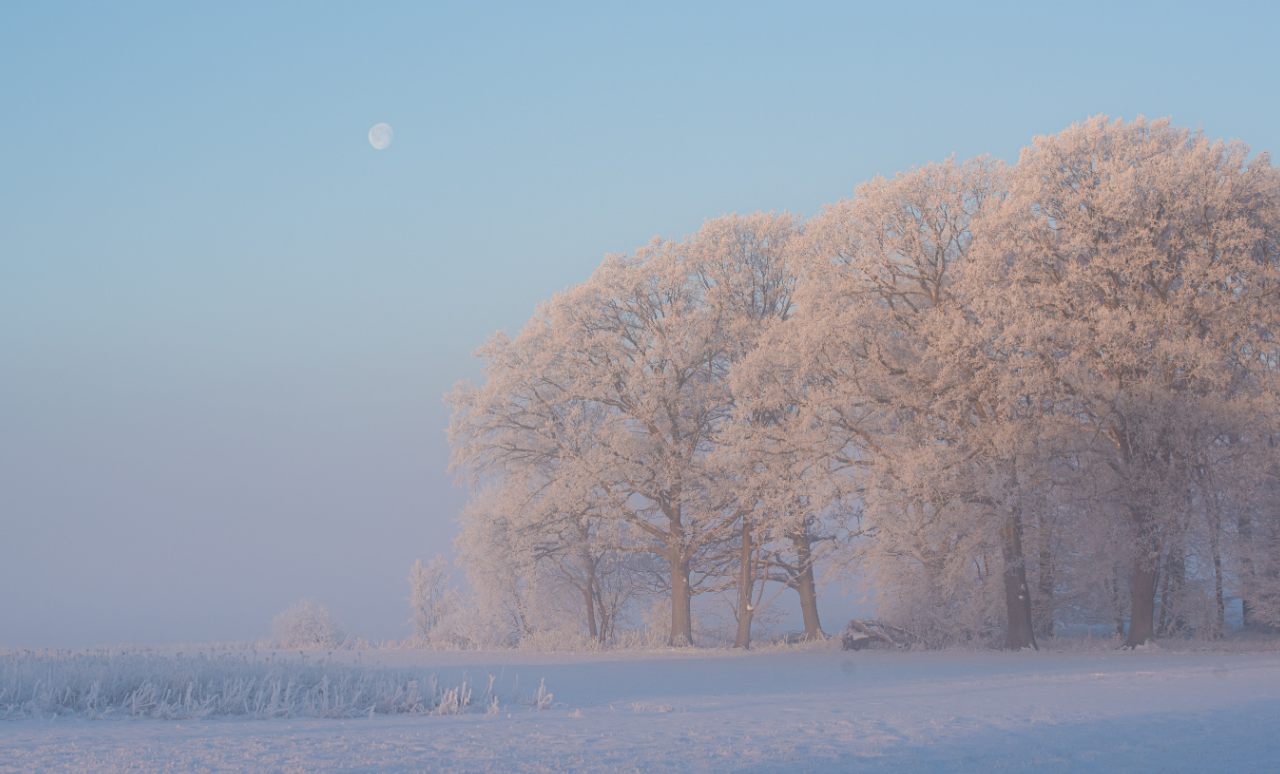
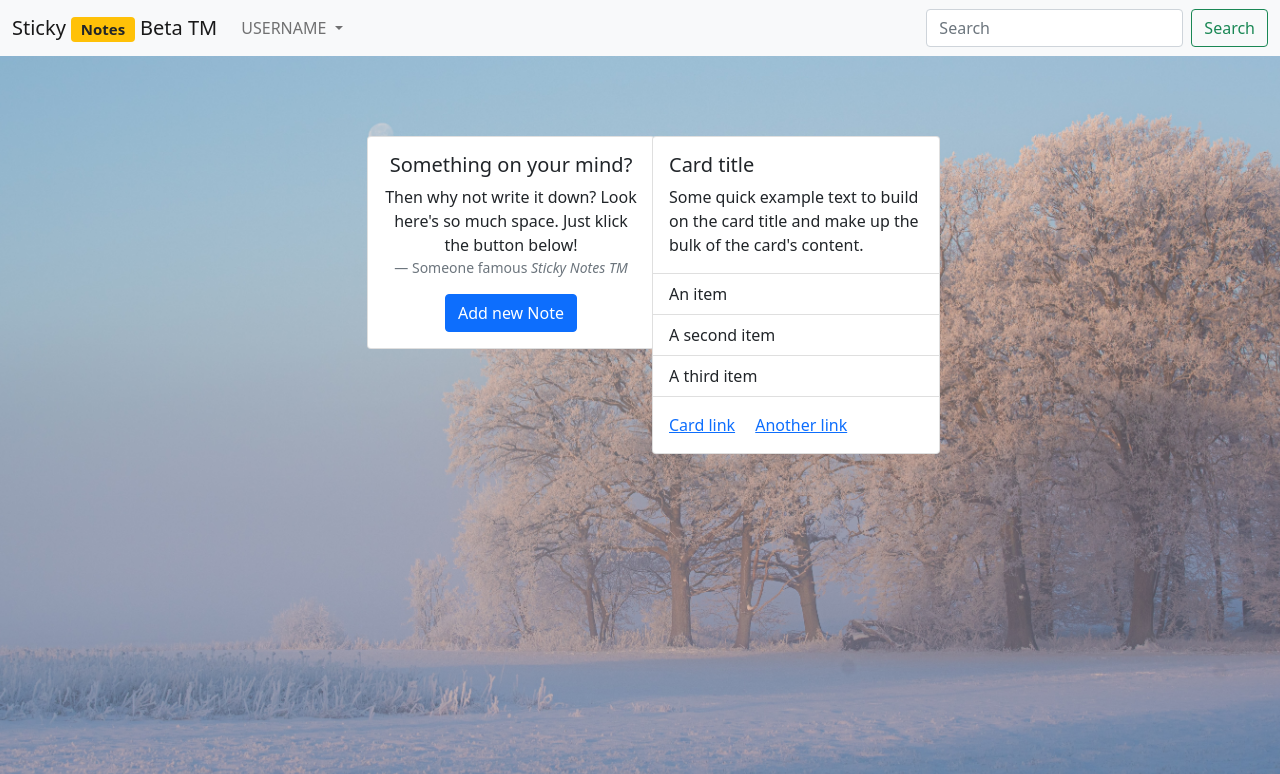
Before and after one commit to sonofabyte/prog_2, a Flask app: page /notes in a window 1280 px wide. Shown: the top 774 px of the page. Run offline with Flask 2, Linux system fonts and the light colour scheme.

Commit message:
Adding basic design to notes template

```diff
--- a/static/css/main.css
+++ b/static/css/main.css
@@ -5,3 +5,12 @@ body {
     background-size: cover;
     -o-background-size: cover;
 }
+
+.vcenter {
+    padding-top: 10vh;
+    padding-bottom: 10vh;
+}
+
+.space-out {
+    margin-top: 10vh;
+}
--- a/static/js/main.js
+++ b/static/js/main.js
@@ -1 +1 @@
-alert("im alive");
+//alert("im alive");
--- a/templates/notes.html
+++ b/templates/notes.html
@@ -21,8 +21,65 @@
 
 <body>
 
+    <nav class="navbar navbar-expand-lg navbar-light bg-light">
+        <div class="container-fluid">
+            <a class="navbar-brand">Sticky <span class="badge bg-warning text-dark">Notes</span> Beta TM</a>
+            <button class="navbar-toggler" type="button" data-bs-toggle="collapse" data-bs-target="#navbarNavDropdown"
+                aria-controls="navbarNavDropdown" aria-expanded="false" aria-label="Toggle navigation">
+                <span class="navbar-toggler-icon"></span>
+            </button>
+            <div class="collapse navbar-collapse" id="navbarNavDropdown">
+                <ul class="navbar-nav">
+                    <li class="nav-item dropdown">
+                        <a class="nav-link dropdown-toggle" href="#" id="navbarDropdownMenuLink" role="button"
+                            data-bs-toggle="dropdown" aria-expanded="false">
+                            USERNAME
+                        </a>
+                        <ul class="dropdown-menu" aria-labelledby="navbarDropdownMenuLink">
+                            <li><a class="dropdown-item" href="#">Logout</a></li>
+                        </ul>
+                    </li>
+                </ul>
+            </div>
+            <form class="d-flex">
+                <input class="form-control me-2" type="search" placeholder="Search" aria-label="Search">
+                <button class="btn btn-outline-success" type="submit">Search</button>
+            </form>
+        </div>
+    </nav>
+
     <div class="container overflow-hidden">
-        <div id="row1" class="row row-cols-auto vcenter gy-5 justify-content-md-center"></div>
+        <div id="row1" class="row row-cols-auto vcenter gy-5 justify-content-md-center">
+            <div class="col-3">
+                <div class="card" style="width: 18rem; text-align: center;">
+                    <div class="card-body">
+                      <h5 class="card-title">Something on your mind?</h5>
+                      <p class="card-text">Then why not write it down? Look here's so much space. Just klick the button below!</p>
+                      <footer class="blockquote-footer">Someone famous <cite title="Source Title">Sticky Notes TM</cite></footer>
+                      <a href="#" class="btn btn-primary">Add new Note</a>
+                    </div>
+                  </div>
+            </div>
+
+            <div class="col-3">
+                <div class="card" style="width: 18rem;">
+                    <div class="card-body">
+                      <h5 class="card-title">Card title</h5>
+                      <p class="card-text">Some quick example text to build on the card title and make up the bulk of the card's content.</p>
+                    </div>
+                    <ul class="list-group list-group-flush">
+                      <li class="list-group-item">An item</li>
+                      <li class="list-group-item">A second item</li>
+                      <li class="list-group-item">A third item</li>
+                    </ul>
+                    <div class="card-body">
+                      <a href="#" class="card-link">Card link</a>
+                      <a href="#" class="card-link">Another link</a>
+                    </div>
+                  </div>
+            </div>
+
+        </div>
     </div>
 
     <!-- Modal -->
@@ -33,12 +90,13 @@
                     <h5 class="modal-title" id="exampleModalLabel">You're about to open a door!</h5>
                     <button type="button" class="btn-close" data-bs-dismiss="modal" aria-label="Close"></button>
                 </div>
-                <form id="openDoorForm" method="POST", action="/backend/modItem.php">
+                <form id="openDoorForm" method="POST" , action="/backend/modItem.php">
                     <div class="modal-body">
                         <div class="form-check">
                             <p>You've picked door #<span id="doorNum"></span>.</p>
 
-                            <input class="form-check-input" type="checkbox" value="Yes" id="flexCheckDefault" name="reveal">
+                            <input class="form-check-input" type="checkbox" value="Yes" id="flexCheckDefault"
+                                name="reveal">
                             <label class="form-check-label" for="flexCheckDefault">
                                 Do you want to know what's behind the door?
                             </label>
```
Also changed, not shown: 1 other file.
